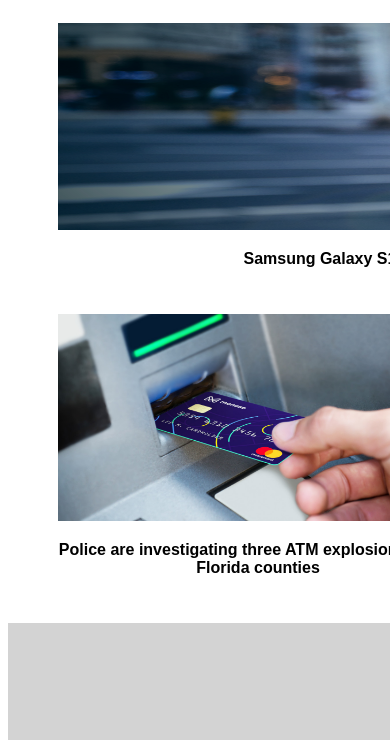
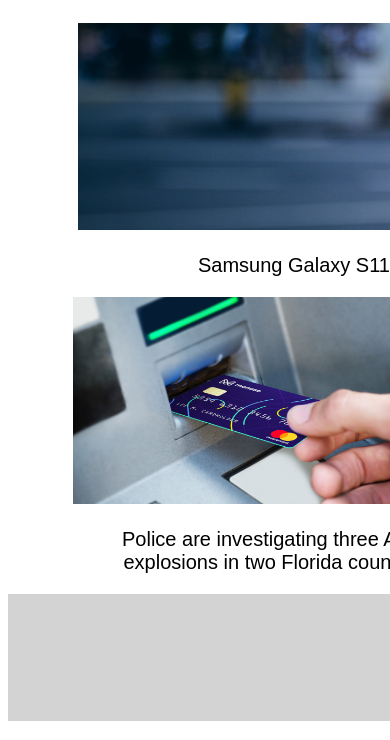
Before and after one commit to manolf/CFLMS-Thamer-CodeReview-01, a plain HTML site: page index.html in a window 390 px wide. Shown: the part 390-1130 px from the top of the page. Drawn offline with Linux system fonts and the light colour scheme.

Commit message:
resize phone.png and adaptions wrapper and paddings

```diff
--- a/index.html
+++ b/index.html
@@ -15,10 +15,6 @@
 		</tr>
 	</table>
 
-	<!--old version
-		<span>Manuela - Full Stack Web Developer </span>
-		<img id="logo1"src="img\logo.png" width="231" height="79.5">
-	-->
 
 	</header>
 	<nav>
@@ -29,21 +25,20 @@
 			<li>Contact</li>
 		</ul>
 	</nav>
-	<div id="content">
+	<div class="content">
 		<h1>This is my first <br>website :D</h1>
 		<div id="row1">
-			<img src="img\Phone.png" width="900" height="207">
+			<img src="img\Phone_resized.png" width="860" height="207">
 			<p>Samsung Galaxy S11/S20 Plus video leaks showing phone in real life!</p>
 
 		</div>
-		<div id="row2">
+		<div >
 			<div id="col1">
 				<img src="img\Debit_card_ATM.jpg" width="400" height="207">
-				<p>Police are investigating three ATM explosions in two Florida counties</p>
+				<p>Police are investigating three ATM <br>explosions in two Florida counties</p>
 			</div>
 			<div id="col2">
 				<img src="img\Taxify-Scooters.jpg" width="400" height="207">
-				<!--<figcaption><p>E-scooter firm Bolt pulls out of 12 cities</p></figcaption> -->
 				<p>E-scooter firm Bolt pulls out of 12 cities</p>
 			</div>
 
--- a/style.css
+++ b/style.css
@@ -11,10 +11,12 @@ h1{
 	font-size: 56px;
 }
 
+
 #wrapper {
-	/*margin: 0 auto;*/
+	margin: 0 auto;
     width: 1000px;
 }
+
 
 header{
 	background-color: lightgrey;
@@ -23,15 +25,6 @@ header{
 
 #logo1{
 	padding: 20px 0 20px 200px;
-}
-
-
-span{
-
-	padding-left: 100px;
-	text-align: center;
-	/*alignment is not working*/
-	vertical-align: text-top;
 }
 
 nav{
@@ -54,56 +47,38 @@ nav ul li{
 	width: 1000px;
 	float: left;
 	text-align: center;
-	padding-bottom: 30px;
+	padding: 0 0 0 0px;
 	/*background-color: lime;*/
 }
 
-#row2{
-	float: left;
-	width: 1000px;
-	padding-bottom: 30px;
-	/*background-color: red;*/
-}
 
-/*picture phone: needs resizing*/
 #col1{
 	float: left;
-	width: 400px;
+	width: 470px;
 	text-align: center;
-	padding: 0 0 0 50px;
+	padding: 0 0 0 30px;
 	/*background-color: orange;*/
 }
 
-/*padding/margin of escooter is not in line with samsung*/
-
 #col2{
-	float left:
-	width: 400px;
+	float :left;
+	width: 470px;
 	text-align: center;
 	padding: 0 0 0 0px;
-	/*	background-color: yellow;*/
+	/*background-color: yellow;*/
 }
 
-
-
-p{
-	/*font size /weight not reacting*/
-	font-style: 56px;
-	color: black;
-	font-weight: bold;
-
-}
 
 footer{
 	float:left;
 	background-color: lightgrey;
 	text-align: center;
-	padding: 10px 0;
+	padding: 15px 0;
 	font-size: 10pt;
 	width: 1000px;
 }
 
-figcaption{
-	font-size: 16pt;
-	font-weight: bold;
+
+.content  p{
+	font-size: 15pt;
 }
```
Also changed, not shown: img/Phone_resized.png (added).
